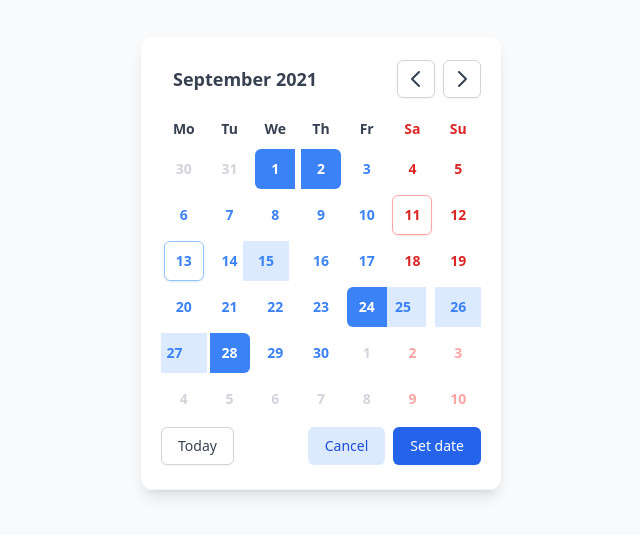
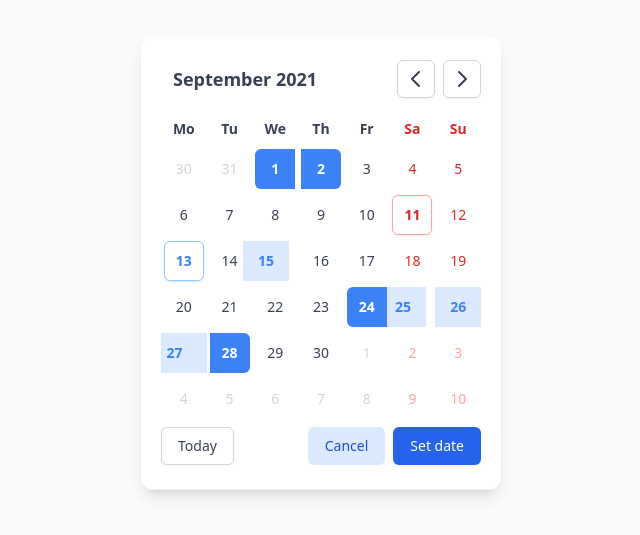
Before and after one commit to codesfromshad/tailwind-datepicker, a React (Create React App) app: page / in a window 1280 px wide. Shown: the part 137-672 px from the top of the page, without its empty margins (319-959 px from the left). Built offline with nearby package versions, Linux system fonts and the light colour scheme.

Commit message:
Fix component classes

```diff
--- a/src/components/App/index.tsx
+++ b/src/components/App/index.tsx
@@ -193,7 +193,7 @@ function App() {
                               ? "rounded-md font-semibold border border-red-300 hover:border-red-400 hover:bg-red-50 shadow-sm shadow-red-100"
                               : "rounded-md text-blue-500 font-semibold border border-blue-300 hover:border-blue-400 hover:bg-blue-50 shadow-sm shadow-blue-100"
                             : "border-transparent",
-                          !(day.isSelectStart || day.isSelectEnd)
+                          day.isSelected && !(day.isSelectStart || day.isSelectEnd)
                             ? "font-semibold text-blue-500 bg-transparent hover:border-blue-500 hover:bg-blue-200 hover:text-blue-700 hover:shadow-sm hover:shadow-blue-100 rounded-md"
                             : day.isSelectStart
                               ? "rounded-l-md rounded-r-none font-semibold text-white bg-blue-500 border-blue-500 hover:border-blue-700 hover:bg-blue-600 hover:rounded-md hover:shadow-sm hover:shadow-blue-100 transition-all duration-75 z-10"
```
